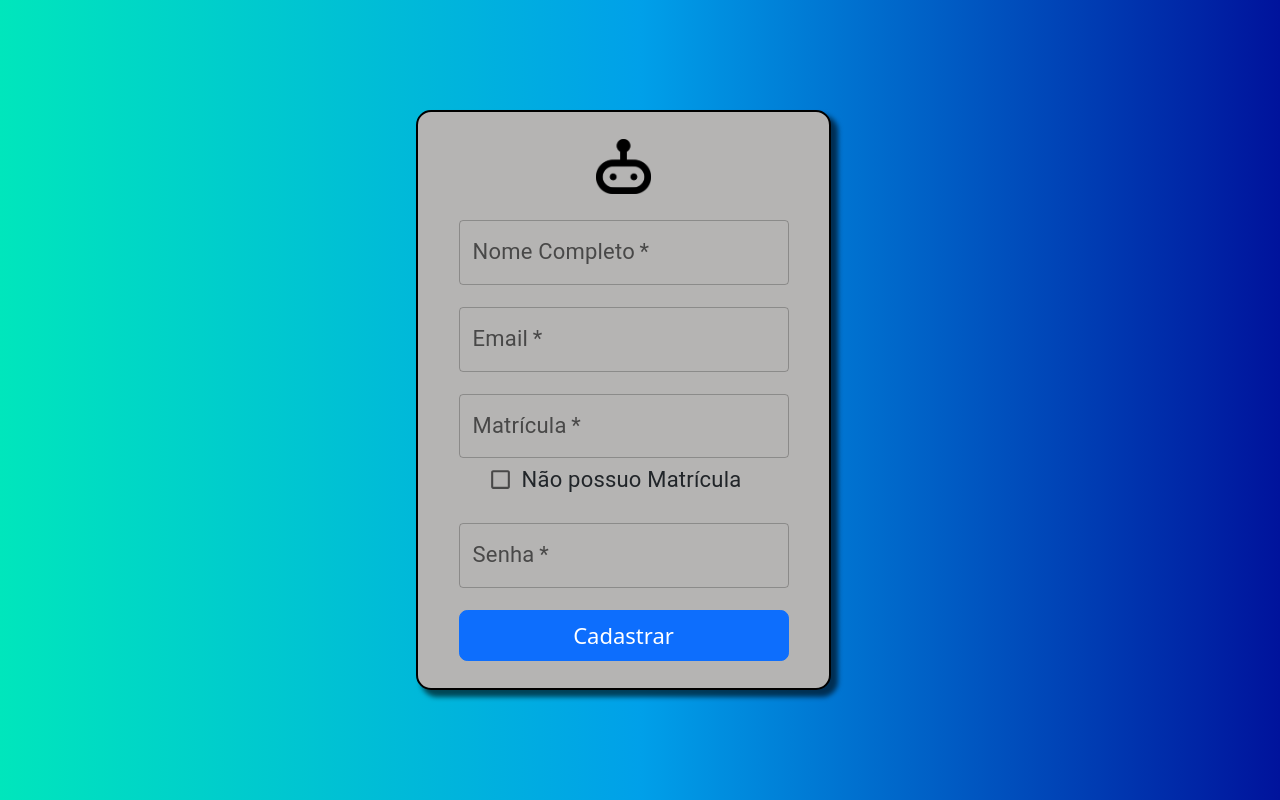
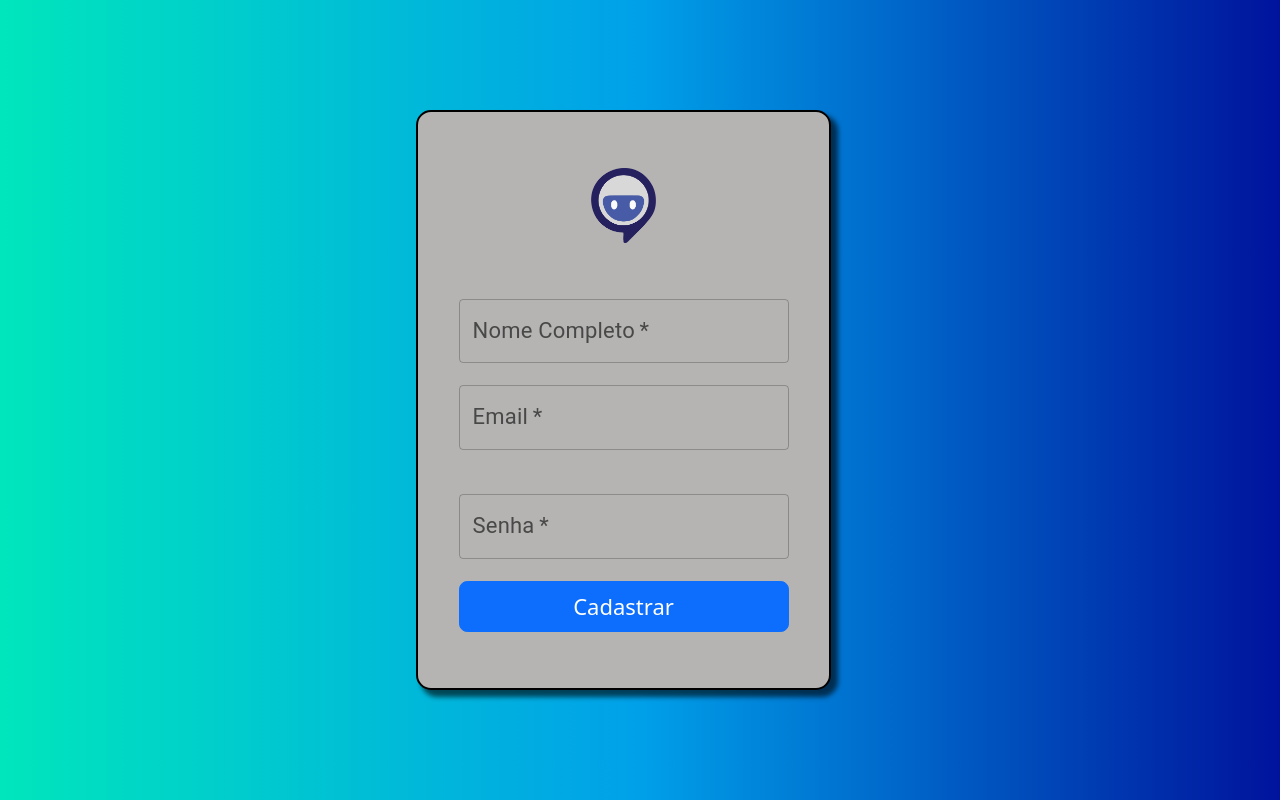
Before and after one commit to RacketySky/chatbot-frontend, a React (Create React App) app: page /singin in a window 1280 px wide. Built offline with nearby package versions, Linux system fonts and the light colour scheme.

Commit message:
[refactor] removing matricula field

```diff
--- a/src/pages/SingIn.js
+++ b/src/pages/SingIn.js
@@ -9,23 +9,23 @@ export function Singin(props) {
     const [email, setEmail] = useState();
     const [password, setPassword] = useState();
     const [name, setName] = useState();
-    const [reg, setReg] = useState();
-    const [checked, setCheck] = useState(false);
+    const [reg, setReg] = useState(0);
+    // const [checked, setCheck] = useState(false);
     // console.log(email, password, name, reg)
 
-    useEffect(() => {
-        var mat = document.getElementById('reg')
-        if (checked) {
-            mat.setAttribute("disabled", true)
-        } else {
-            mat.removeAttribute("disabled")
-        }
-    })
-    useEffect(() => {
-        if (checked) {
-            setReg(0)
-        }
-    }, [checked])
+    // useEffect(() => {
+    //     var mat = document.getElementById('reg')
+    //     if (checked) {
+    //         mat.setAttribute("disabled", true)
+    //     } else {
+    //         mat.removeAttribute("disabled")
+    //     }
+    // })
+    // useEffect(() => {
+    //     if (checked) {
+    //         setReg(0)
+    //     }
+    // }, [checked])
     const register = async (e) => {
         e.preventDefault();
         document.getElementById('singin-btn').setAttribute('disabled', '');
@@ -47,7 +47,7 @@ export function Singin(props) {
             <Row className='w-100 h-100 row-login'>
                 <Col xs={0} sm={0} md={2} lg={4} xl={4} />
                 <Col className='card-login card-singin' xs={12} sm={12} md={6} lg={4} xl={4}>
-                    <Image className="" src='bot.png' width={55} />
+                    <Image className="" src='cosmoBot.png' width={65} />
                     <form>
                         <FormControl>
                             <TextField
@@ -71,7 +71,7 @@ export function Singin(props) {
                                 onChange={(e) => setEmail(e.target.value)}
                             />
                             {/* <Checkbox>Não Possuo Matricula</Checkbox> */}
-                            <TextField
+                            {/* <TextField
                                 className=""
                                 id="reg"
                                 label="Matrícula"
@@ -87,7 +87,7 @@ export function Singin(props) {
                                     <Checkbox sx={{ '& .MuiSvgIcon-root': { fontSize: 25 } }} checked={checked} onClick={() => setCheck(!checked)} name="checkbox" />
                                 }
                                 label="Não possuo Matrícula"
-                            />
+                            /> */}
                             <TextField
                                 className="mt-3 mb-3"
                                 id="password"
```
